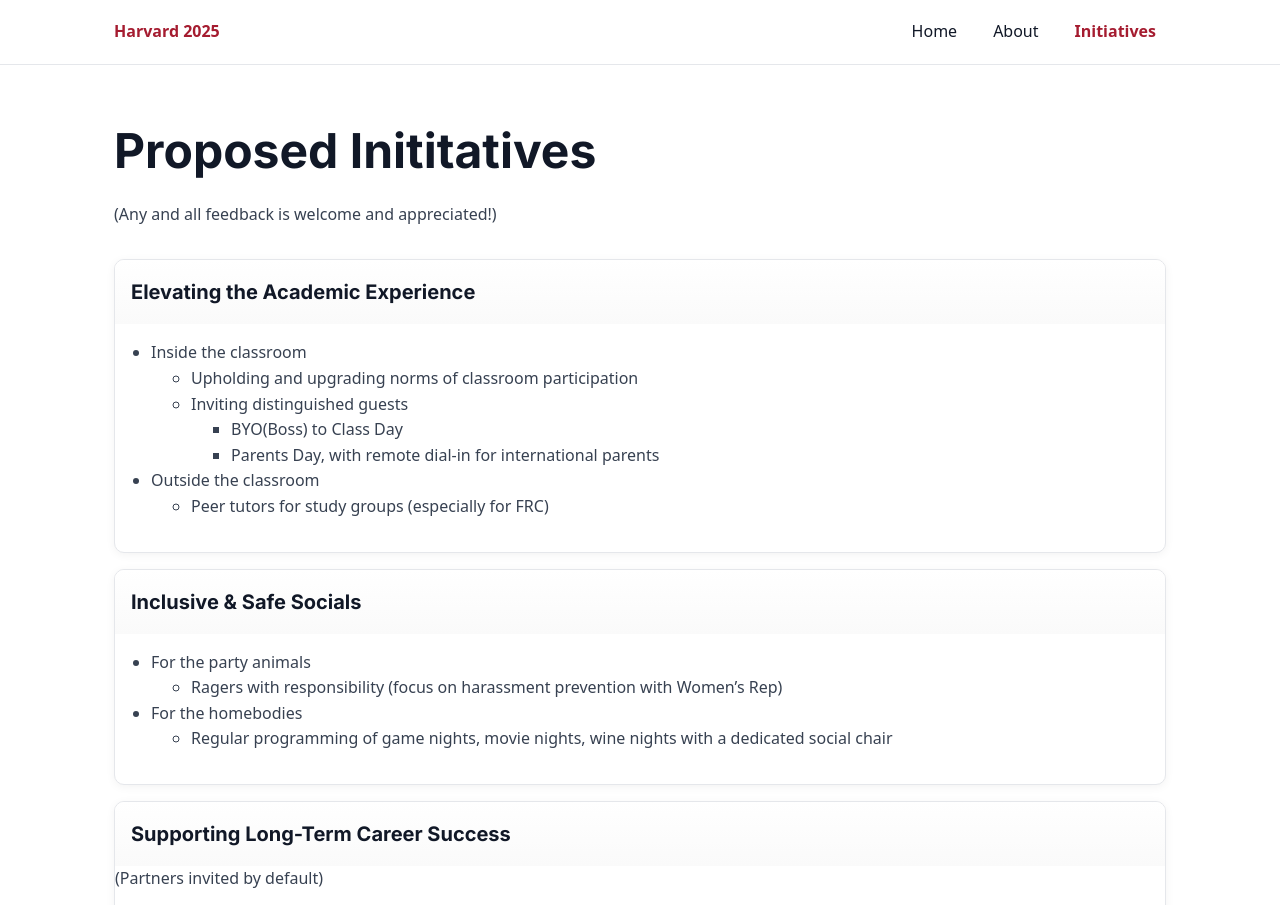
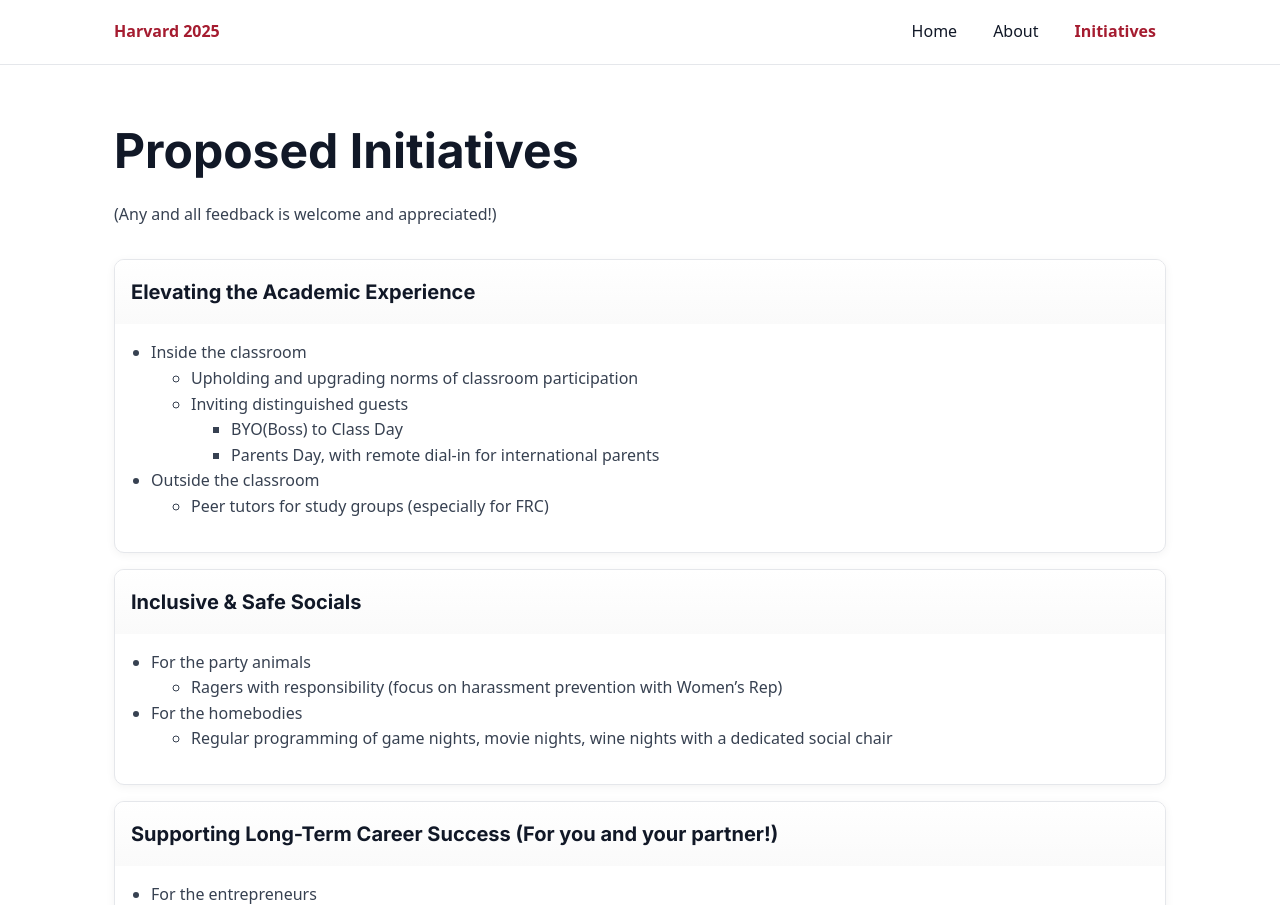
Before and after one commit to akaashpreetham1/harvard, a plain HTML site: page initiatives.html in a window 1280 px wide. Shown: the top 905 px of the page. Drawn offline with Linux system fonts and the light colour scheme.

Commit message:
Update initiatives.html

```diff
--- a/initiatives.html
+++ b/initiatives.html
@@ -43,7 +43,7 @@
     </header>
 
     <main id="main" class="container initiatives">
-      <h1>Proposed Inititatives</h1>
+      <h1>Proposed Initiatives</h1>
       <p>(Any and all feedback is welcome and appreciated!)</p>
 
       <section class="cards" aria-label="Initiatives by category">
@@ -85,8 +85,7 @@
         </article>
 
         <article class="card">
-          <h2 class="card__header">Supporting Long-Term Career Success</h2>
-          <p>(Partners invited by default)</p>
+          <h2 class="card__header">Supporting Long-Term Career Success (For you and your partner!)</h2>
           <div class="card__body">
             <ul class="list--bulleted">
               <li>For the entrepreneurs</li>
```
